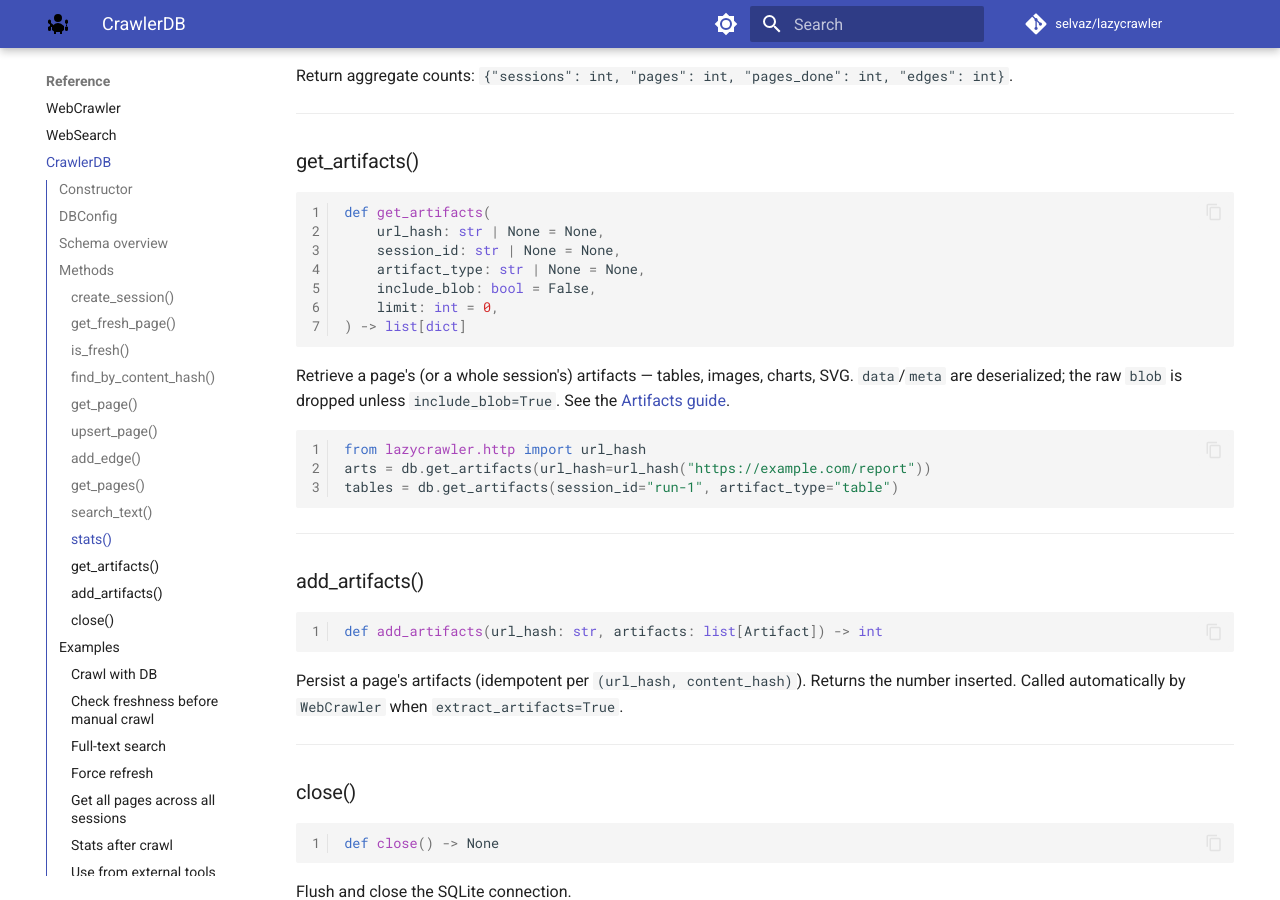
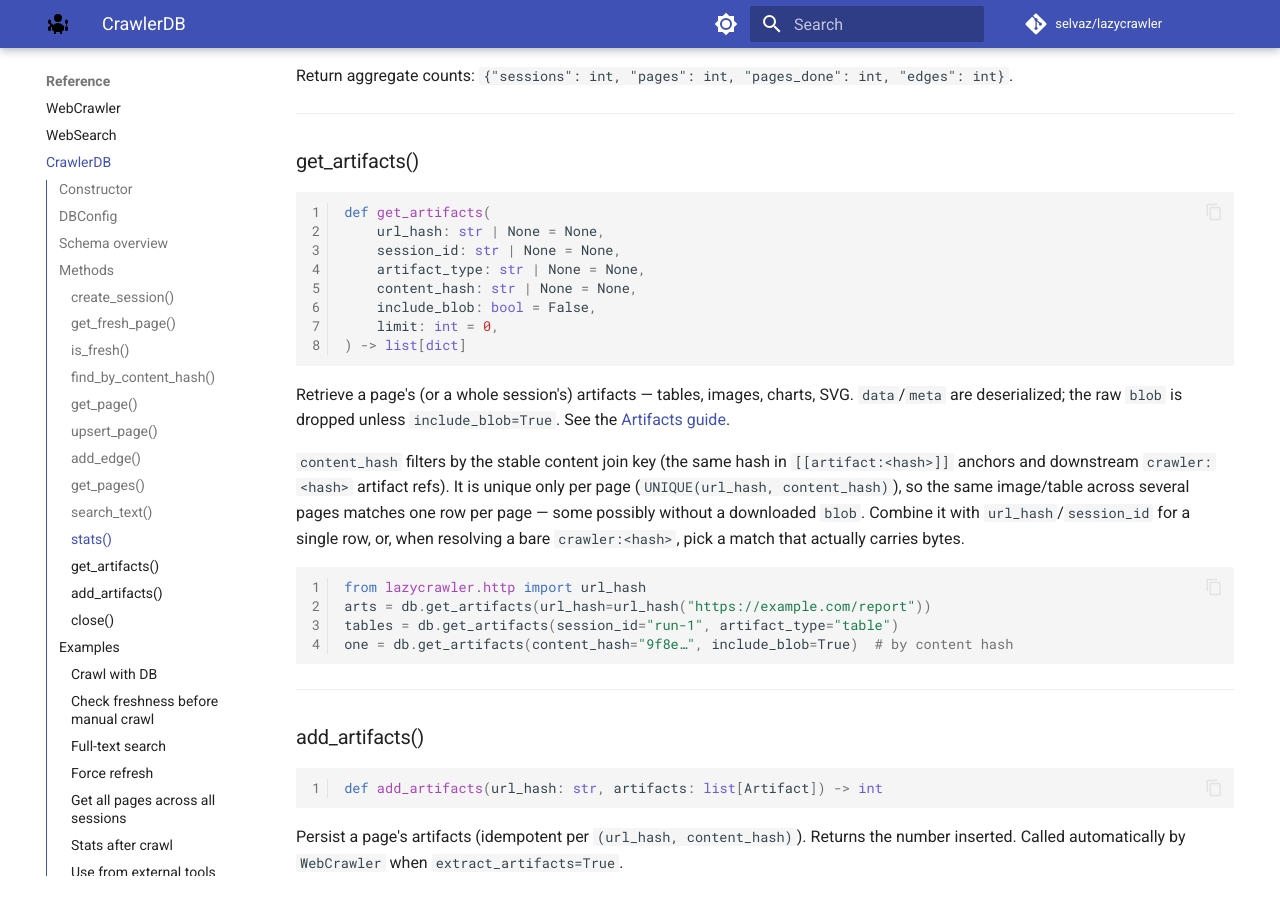
Before and after one commit to selvaz/LazyCrawler, an MkDocs documentation site: the page built from docs/reference/database.md, in a window 1280 px wide and 900 px high, scrolled down 6213 px. Built offline with MkDocs 1.6.1 and Material for MkDocs 9.7.7, drawn with Linux system fonts in a browser that asks for light colours; comment, search, counter and statistics services are not loaded.

Commit message:
docs(reference): document get_artifacts content_hash filter (0.16.0)
Co-Authored-By: Claude Fable 5 <noreply@anthropic.com>

````diff
--- a/docs/reference/database.md
+++ b/docs/reference/database.md
@@ -253,6 +253,7 @@ def get_artifacts(
     url_hash: str | None = None,
     session_id: str | None = None,
     artifact_type: str | None = None,
+    content_hash: str | None = None,
     include_blob: bool = False,
     limit: int = 0,
 ) -> list[dict]
@@ -262,10 +263,19 @@ Retrieve a page's (or a whole session's) artifacts — tables, images, charts, S
 `data`/`meta` are deserialized; the raw `blob` is dropped unless `include_blob=True`.
 See the [Artifacts guide](../guides/artifacts.md).
 
+`content_hash` filters by the stable content join key (the same hash in
+`[[artifact:<hash>]]` anchors and downstream `crawler:<hash>` artifact refs).
+It is unique only per page (`UNIQUE(url_hash, content_hash)`), so the same
+image/table across several pages matches one row per page — some possibly
+without a downloaded `blob`. Combine it with `url_hash`/`session_id` for a
+single row, or, when resolving a bare `crawler:<hash>`, pick a match that
+actually carries bytes.
+
 ```python
 from lazycrawler.http import url_hash
 arts = db.get_artifacts(url_hash=url_hash("https://example.com/report"))
 tables = db.get_artifacts(session_id="run-1", artifact_type="table")
+one = db.get_artifacts(content_hash="9f8e…", include_blob=True)  # by content hash
 ```
 
 ---
````
